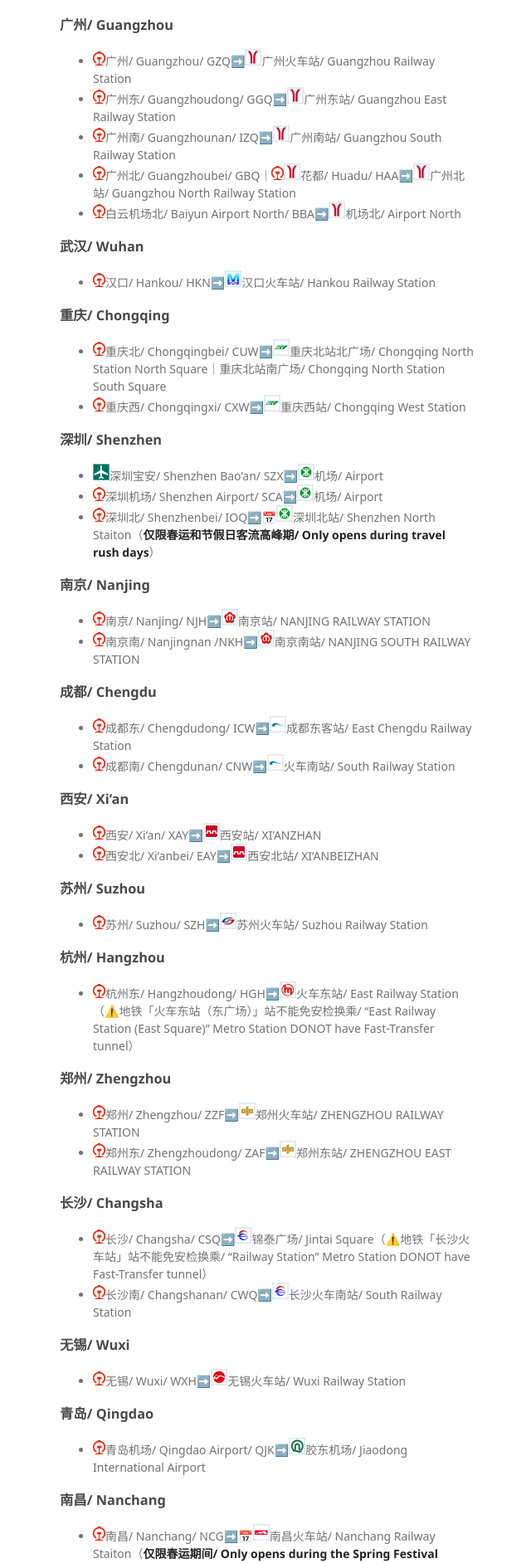
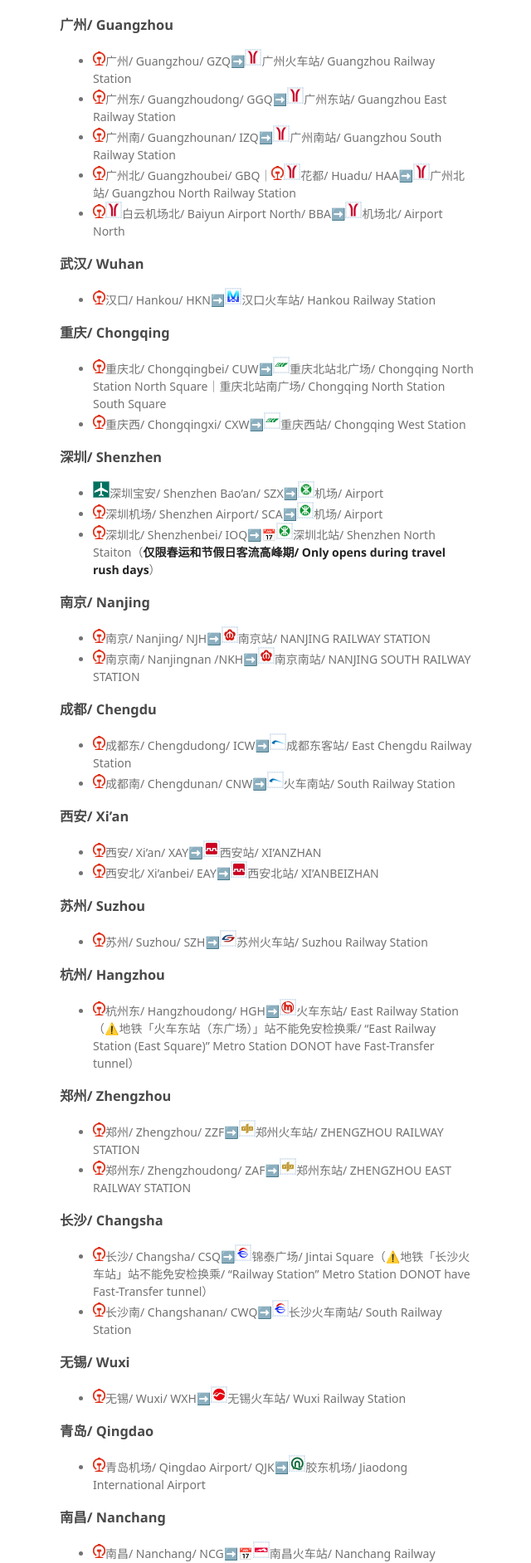
Before and after one commit to Ivysauro/CNRT, a Jekyll site: the page built from data/SecuCk.md, in a window 1280 px wide. Shown: the part 1126-3010 px from the top of the page at 83% size, without its empty margins (498-1138 px from the left). Built offline with Jekyll 4.4.1, drawn with Linux system fonts in a browser that asks for light colours; some web fonts are replaced; our own code applies the rules of GitHub Pages for plain Markdown files; a script that is not in the unit is left out.

Commit message:
🔐修复图标
白云机场北站

```diff
--- a/data/SecuCk.md
+++ b/data/SecuCk.md
@@ -37,7 +37,7 @@
 - <img src="https://raw.githubusercontent.com/Ivysauro/CNRT/master/images/CR.png" width="15" hegiht="15" alt="China Railway"/>广州东/ Guangzhoudong/ GGQ➡️<img src="https://raw.githubusercontent.com/Ivysauro/CNRT/master/images/city/gz.gif" width="20" hegiht="20"/>广州东站/ Guangzhou East Railway Station
 - <img src="https://raw.githubusercontent.com/Ivysauro/CNRT/master/images/CR.png" width="15" hegiht="15" alt="China Railway"/>广州南/ Guangzhounan/ IZQ➡️<img src="https://raw.githubusercontent.com/Ivysauro/CNRT/master/images/city/gz.gif" width="20" hegiht="20"/>广州南站/ Guangzhou South Railway Station
 - <img src="https://raw.githubusercontent.com/Ivysauro/CNRT/master/images/CR.png" width="15" hegiht="15" alt="China Railway"/>广州北/ Guangzhoubei/ GBQ｜<img src="https://raw.githubusercontent.com/Ivysauro/CNRT/master/images/CR.png" width="15" hegiht="15" alt="China Railway"/><img src="https://raw.githubusercontent.com/Ivysauro/CNRT/master/images/city/gz.gif" width="20" hegiht="20"/>花都/ Huadu/ HAA➡️<img src="https://raw.githubusercontent.com/Ivysauro/CNRT/master/images/city/gz.gif" width="20" hegiht="20"/>广州北站/ Guangzhou North Railway Station
-- <img src="https://raw.githubusercontent.com/Ivysauro/CNRT/master/images/CR.png" width="15" hegiht="15" alt="China Railway"/>白云机场北/ Baiyun Airport North/ BBA➡️<img src="https://raw.githubusercontent.com/Ivysauro/CNRT/master/images/city/gz.gif" width="20" hegiht="20"/>机场北/ Airport North
+- <img src="https://raw.githubusercontent.com/Ivysauro/CNRT/master/images/CR.png" width="15" hegiht="15" alt="China Railway"/><img src="https://raw.githubusercontent.com/Ivysauro/CNRT/master/images/city/gz.gif" width="20" hegiht="20"/>白云机场北/ Baiyun Airport North/ BBA➡️<img src="https://raw.githubusercontent.com/Ivysauro/CNRT/master/images/city/gz.gif" width="20" hegiht="20"/>机场北/ Airport North
 
 ### 武汉/ Wuhan
 - <img src="https://raw.githubusercontent.com/Ivysauro/CNRT/master/images/CR.png" width="15" hegiht="15" alt="China Railway"/>汉口/ Hankou/ HKN➡️<img src="https://raw.githubusercontent.com/Ivysauro/CNRT/master/images/city/wh.gif" width="20" hegiht="20"/>汉口火车站/ Hankou Railway Station
```
